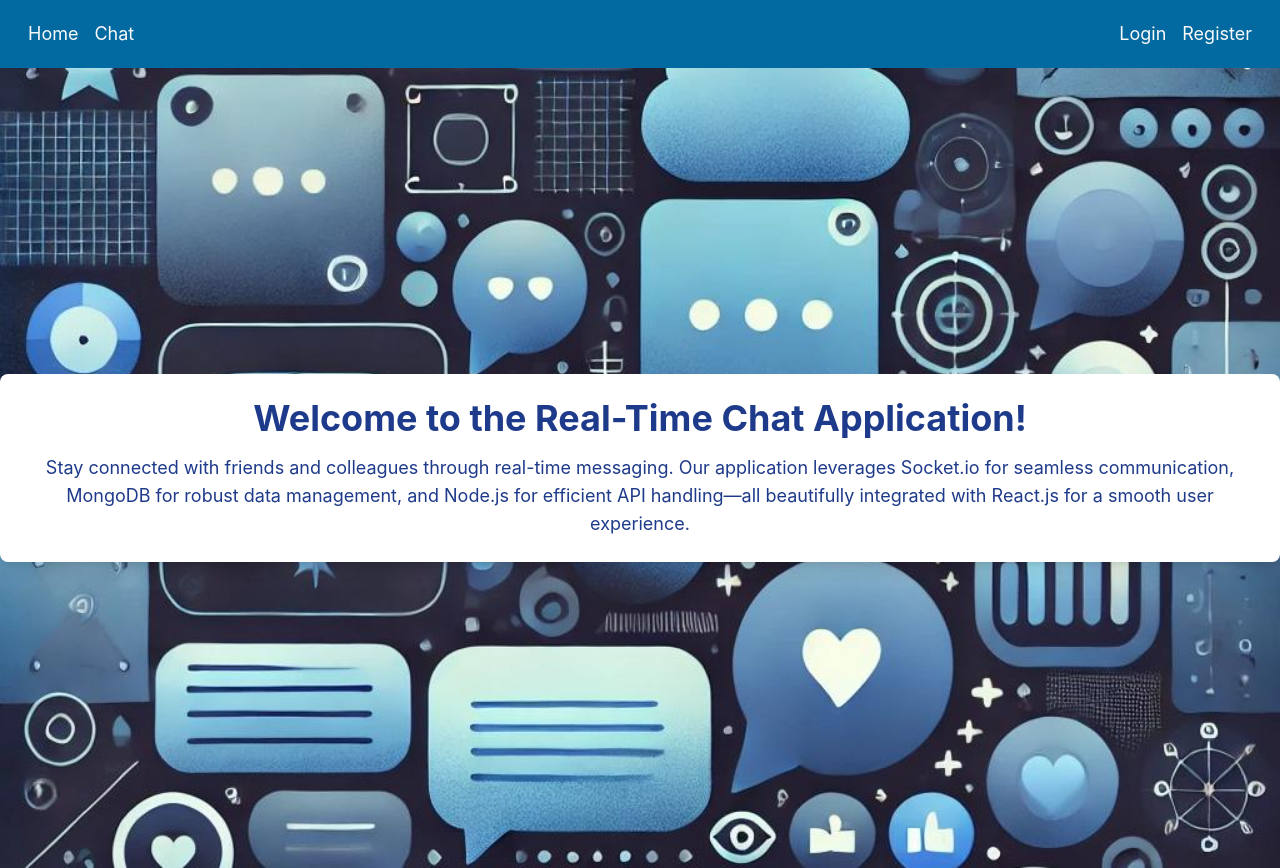
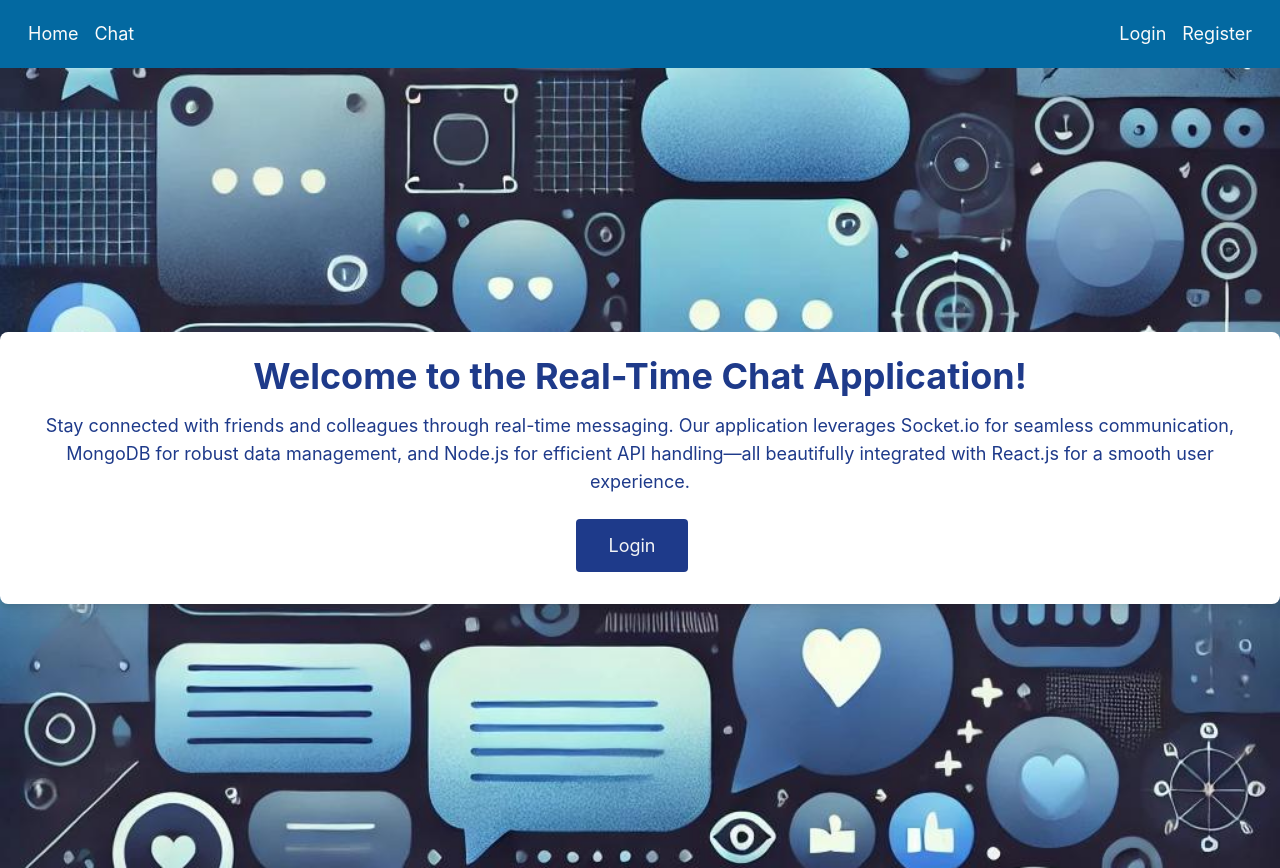
Before and after one commit to nehaPandit96/real-time-chat-application, a React (Create React App) app in the folder frontend/: page / in a window 1280 px wide. Built offline with nearby package versions, Linux system fonts and the light colour scheme; no server answers.

Commit message:
banner home page

```diff
--- a/frontend/src/components/Home.js
+++ b/frontend/src/components/Home.js
@@ -1,3 +1,4 @@
+import { Link } from "react-router-dom";
 import bgImage from "../images/img1.jpg";
 
 const Home = () => {
@@ -26,6 +27,14 @@ const Home = () => {
           efficient API handling—all beautifully integrated with React.js for a
           smooth user experience.
         </p>
+        <div className="p-5 mt-4">
+          <Link
+            to="/login"
+            className="text-lg mr-4 bg-blue-900 py-4 px-8 rounded text-gray-100"
+          >
+            Login
+          </Link>
+        </div>
       </div>
     </div>
   );
```
